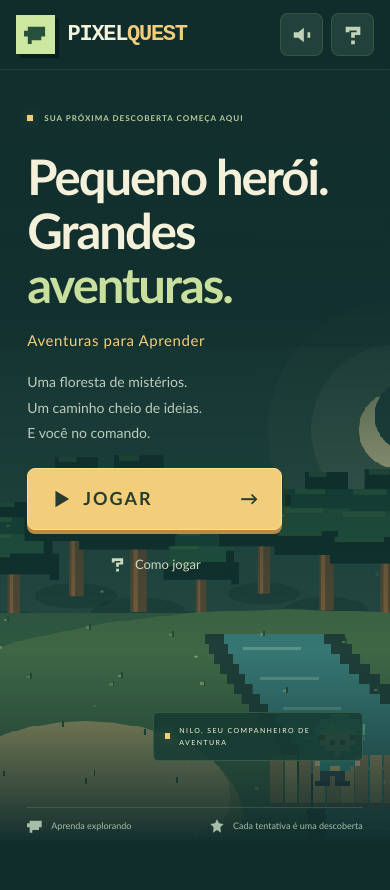
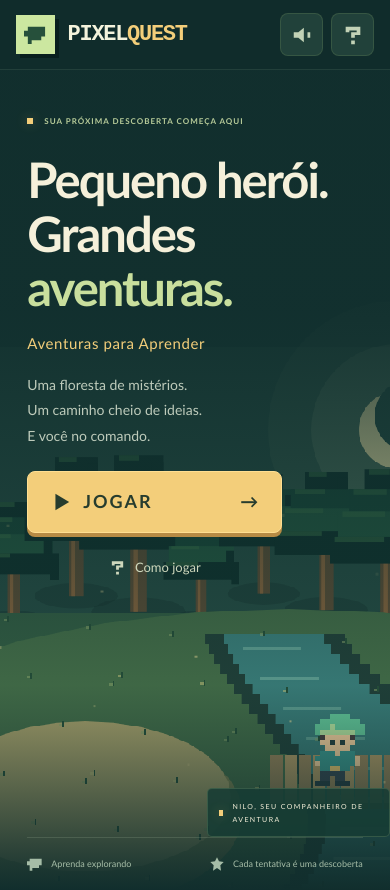
Before and after one commit to dheimemocelin/pixelquest, a React (Vite) app: page / in a window 390 px wide. Before the commit the page ends 844 px from the top, so only its background shows below. Built offline with nearby package versions, Linux system fonts and the light colour scheme.

Commit message:
fix: restore opening and map layouts

```diff
--- a/src/styles.css
+++ b/src/styles.css
@@ -14,13 +14,6 @@
 * {
   box-sizing: border-box;
 }
-html,
-body,
-#root {
-  width: 100%;
-  height: 100%;
-  overflow: hidden;
-}
 body {
   margin: 0;
   min-width: 360px;
@@ -62,23 +55,7 @@ main {
   margin: auto;
 }
 .app {
-  display: flex;
-  height: 100vh;
-  height: 100dvh;
-  min-height: 0;
-  flex-direction: column;
-  overflow: hidden;
-}
-main {
-  flex: 1 1 auto;
-  width: 100%;
-  min-height: 0;
-  overflow: hidden;
-}
-.home-stage,
-.map-stage {
-  height: 100%;
-  min-height: 0;
+  min-height: 100vh;
 }
 .topbar {
   height: 88px;
@@ -147,7 +124,7 @@ main {
 .home-stage,
 .map-stage {
   position: relative;
-  min-height: 0;
+  min-height: 760px;
   overflow: hidden;
   background: #193e36;
 }
@@ -298,7 +275,7 @@ main {
   letter-spacing: 2px;
 }
 .map-stage {
-  min-height: 0;
+  min-height: 760px;
 }
 .map-heading {
   position: relative;
@@ -1542,16 +1519,28 @@ dialog button:focus-visible {
 .page-game > main,
 .page-temple > main { width: 100%; max-width: none; margin: 0; }
 
-/* Every scene, including the opening and world map, fits the visible screen. */
-.topbar { flex: 0 0 var(--topbar-height); }
-.home-stage,
-.map-stage { height: 100%; min-height: 0; }
-.home-stage { min-height: 0; }
-.hero-name { top: auto; bottom: 112px; }
-.map-heading { padding-top: clamp(18px, 4vh, 44px); padding-bottom: clamp(14px, 3vh, 34px); }
-.map-stage .forest-node { top: 34%; }
-.map-stage .temple-node { top: 47%; }
-.back-map { bottom: 10px; }
+/* Keep only the active game inside the viewport. The opening and map retain their full artwork. */
+.app.page-game,
+.app.page-temple {
+  display: flex;
+  height: 100vh;
+  height: 100dvh;
+  min-height: 0;
+  flex-direction: column;
+  overflow: hidden;
+}
+.app.page-game > .topbar,
+.app.page-temple > .topbar { flex: 0 0 var(--topbar-height); }
+.page-game > main,
+.page-temple > main {
+  flex: 1 1 auto;
+  width: 100%;
+  height: calc(100dvh - var(--topbar-height));
+  max-width: none;
+  min-height: 0;
+  margin: 0;
+  overflow: hidden;
+}
 .command-panel { position: relative; }
 .feedback.success {
   position: absolute;
@@ -1596,51 +1585,3 @@ dialog button:focus-visible {
 @media (prefers-reduced-motion: reduce) {
   .celebration-stars button.lit { animation: none; }
 }
-
-@media (max-width: 760px) {
-  .home-stage,
-  .map-stage { min-height: 0; }
-  .home-stage { height: 100%; }
-  .hero-copy { padding-top: clamp(18px, 5vh, 45px); }
-  .hero-name { right: 7%; bottom: 83px; left: auto; top: auto; }
-  .home-bottom { padding-top: 10px; padding-bottom: 10px; }
-  .map-heading { padding: 12px 12px 8px; }
-  .map-heading h1 { margin: 4px 0; font-size: clamp(23px, 7vw, 29px); }
-  .map-heading p { font-size: 10px; }
-  .map-stage .forest-node,
-  .map-stage .temple-node {
-    right: 7%;
-    left: 7%;
-    padding: 9px 12px;
-    gap: 10px;
-  }
-  .map-stage .forest-node { top: 24%; }
-  .map-stage .temple-node { top: 59%; }
-  .world-node h2,
-  .temple-node h2 { margin: 4px 0; font-size: 19px; }
-  .world-node p { margin-bottom: 6px; font-size: 10px; }
-  .world-node .primary { min-height: 38px; padding: 7px 10px; font-size: 11px; }
-  .world-node small { margin-top: 6px; font-size: 9px; }
-  .world-number { font-size: 22px; height: 32px; }
-  .map-stage .coming { display: inline-block; padding: 3px 6px; font-size: 7px; }
-  .back-map { min-height: 36px; padding: 7px 12px; font-size: 10px; }
-}
-@media (max-width: 760px) and (max-height: 700px) {
-  .hero-copy { padding-top: 10px; }
-  .hero-copy h1 { margin-top: 12px; font-size: clamp(36px, 10vw, 44px); }
-  .slogan { margin-top: 8px; }
-  .hero-description { margin: 9px 0 12px; line-height: 1.45; }
-  .hero-copy .text-button { min-height: 37px; margin-top: 2px; }
-  .hero-name { bottom: 56px; }
-  .home-bottom { padding-top: 5px; padding-bottom: 5px; }
-  .map-heading { padding-top: 5px; padding-bottom: 4px; }
-  .map-heading h1 { font-size: 21px; }
-  .map-stage .forest-node { top: 22%; }
-  .map-stage .temple-node { top: 57%; }
-  .map-stage .forest-node,
-  .map-stage .temple-node { padding: 6px 9px; }
-  .world-node h2,
-  .temple-node h2 { font-size: 16px; }
-  .world-node p { margin-bottom: 3px; }
-  .world-node small { margin-top: 3px; }
-}
```
Also changed, not shown: 1 other file (tests, documents, lock files or other folders).
